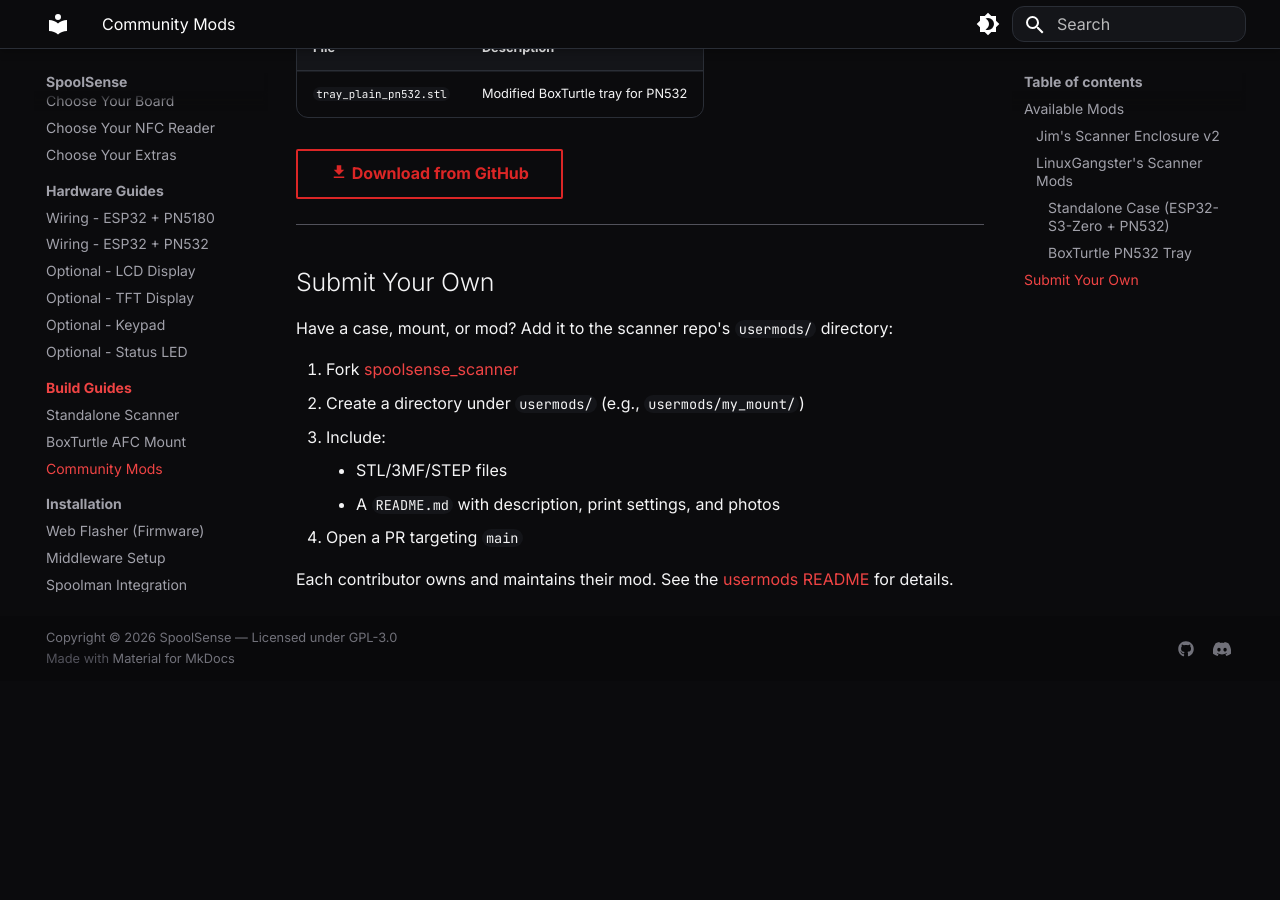
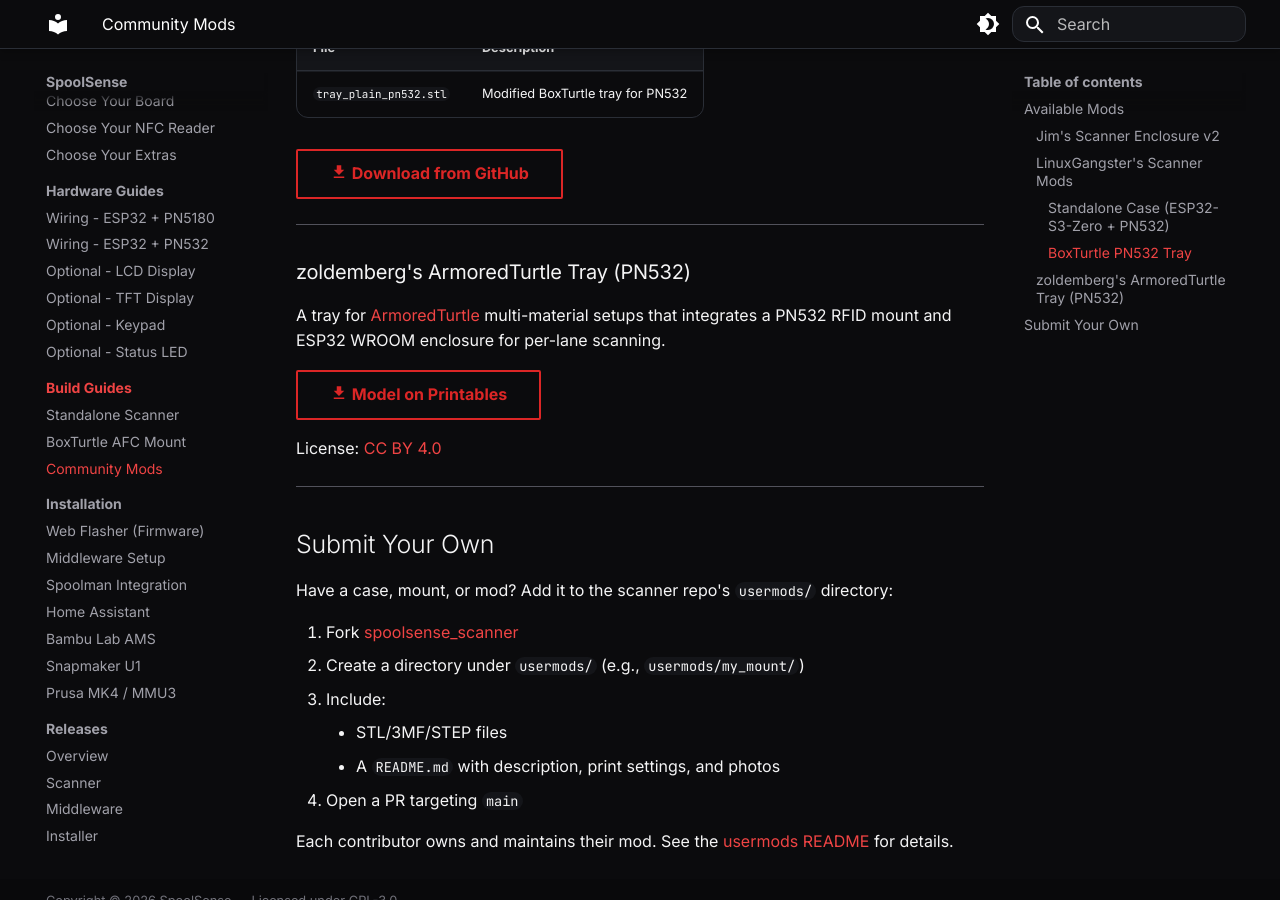
Before and after one commit to SpoolSense/spoolsense.org, an MkDocs documentation site: the page built from docs/builds/community-mods.md, in a window 1280 px wide and 900 px high, scrolled down 1200 px. Built offline with MkDocs 1.6.1 and Material for MkDocs 9.7.7, drawn with Linux system fonts in a browser that asks for light colours; before the commit the page ends 1881 px from its top, so only the background shows below that.

Commit message:
docs(community-mods): add zoldemberg's ArmoredTurtle PN532 tray
New entry pointing to the Printables model. CC BY 4.0. Closes #176.

```diff
--- a/docs/builds/community-mods.md
+++ b/docs/builds/community-mods.md
@@ -45,6 +45,16 @@ A modified BoxTurtle tray that holds a PN532 reader alongside an AFC lane. For m
 
 ---
 
+### zoldemberg's ArmoredTurtle Tray (PN532)
+
+A tray for [ArmoredTurtle](https://github.com/ArmoredTurtle) multi-material setups that integrates a PN532 RFID mount and ESP32 WROOM enclosure for per-lane scanning.
+
+[:material-download: Model on Printables](https://www.printables.com/model/1699546-armoredturtle-tray-with-pn532-rfid-mount-and-esp32){ .md-button }
+
+License: [CC BY 4.0](https://creativecommons.org/licenses/by/4.0/)
+
+---
+
 ## Submit Your Own
 
 Have a case, mount, or mod? Add it to the scanner repo's `usermods/` directory:
```
